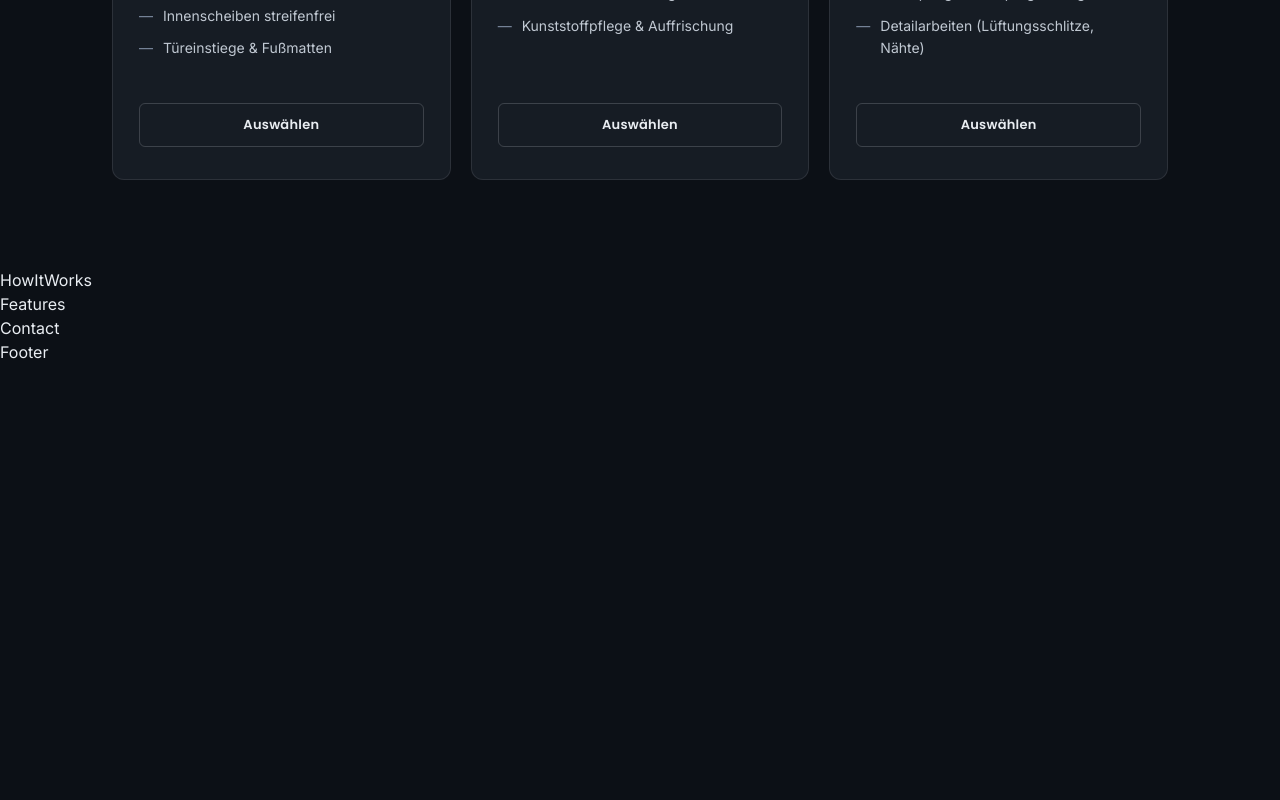
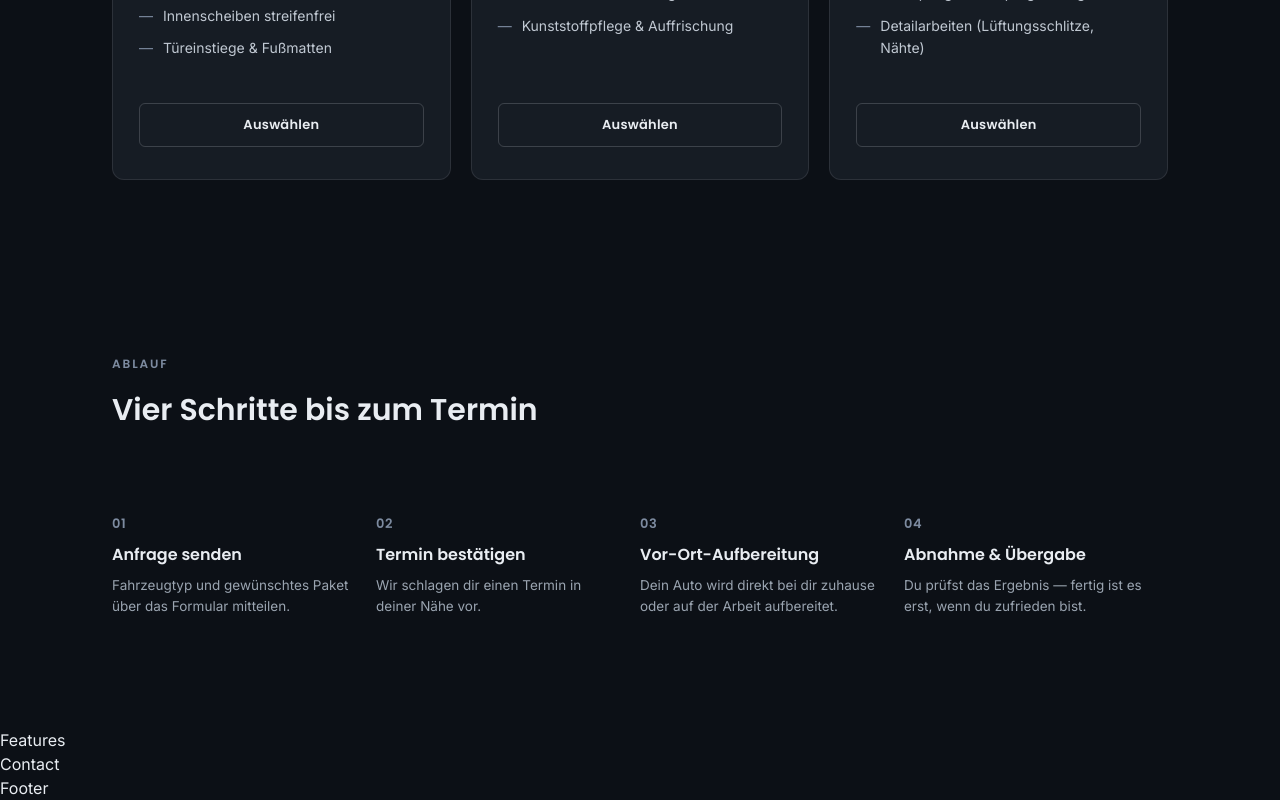
Before and after one commit to Chebannich/stanis-detail, a Next.js app: page / in a window 1280 px wide. Shown: the part 1246-2046 px from the top of the page. Before the commit the page ends 1610 px from the top, so only its background shows below. Built offline with nearby package versions, Linux system fonts and the light colour scheme.

Commit message:
feat: build how-it-works section with numbered steps

```diff
--- a/src/app/components/HowItWorks.tsx
+++ b/src/app/components/HowItWorks.tsx
@@ -1,5 +1,27 @@
+import Container from "./Container"
+import { steps } from "@/data/steps";
+
 export default function HowItWorks () {
   return (
-    <div>HowItWorks</div>
+   <section className="py-22">
+      <Container>
+        <div className="px-8">
+          <div>
+            <h3 className="font-heading text-xs font-semibold tracking-[0.16em] uppercase text-accent">Ablauf</h3>
+            <h2 className="font-heading text-3xl font-semibold leading-[1.6] text-silver-100 mt-3.5 mb-14">Vier Schritte bis zum Termin</h2>
+          </div>
+          <div className="grid grid-cols-4 gap-0">
+            {steps.map((step) => (
+              <div className="py-6 pr-5.5" key={step.name}>
+                <div className="font-heading font-semibold text-[13px] text-accent mb-2.5 tracking-[0.04em]">0{step.number}</div>
+                <h4 className="font-heading font-semibold text-base text-silver-100 mb-2">{step.name}</h4>
+                <p className="text-[13.5px] text-silver-400">{step.description}</p>
+              </div>
+            ))}
+         </div>
+        </div>
+
+      </Container>
+    </section>
   );
 }
```
